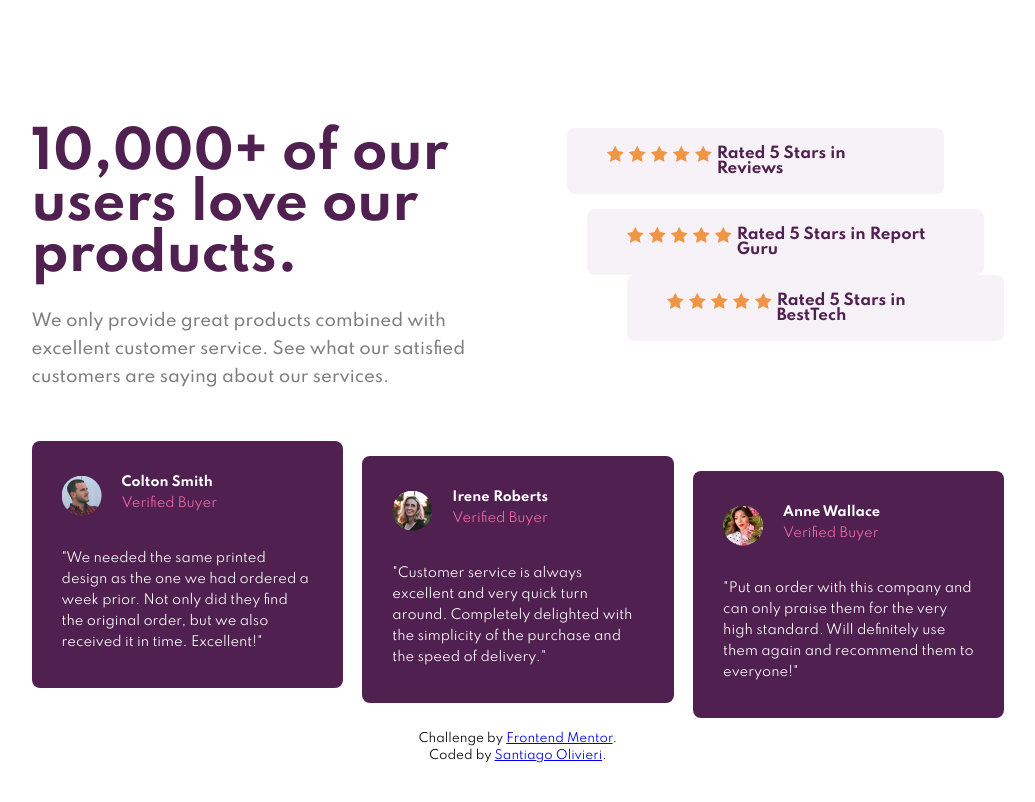
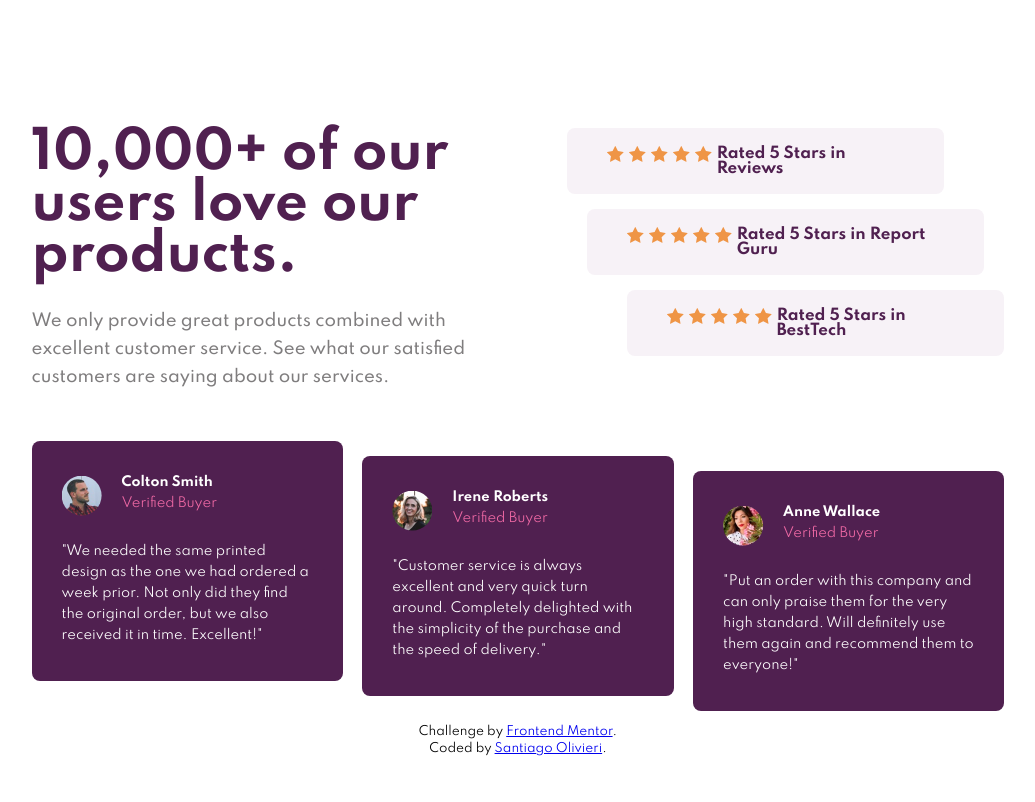
Before and after one commit to ollardoh/social-proof, a plain HTML site: page index.html in a window 1280 px wide. Shown: the whole page, without its empty margins (122-1157 px from the left). Drawn offline with Linux system fonts and the light colour scheme.

Commit message:
first commit

```diff
--- a/css/styles.css
+++ b/css/styles.css
@@ -88,7 +88,7 @@ header p {
   clear: both;
   color: hsl(300, 24%, 96%);
   font-weight: 400;
-  padding-top: 32px;
+  padding-top: 25px;
   line-height: 21px;
 }
 
@@ -161,6 +161,7 @@ header p {
 
   .rating:nth-child(3) {
     margin-left: 60px;
+    margin-top: 15px;
   }
   /*REVIEWS*/
 
```
Also changed, not shown: 2 other files.
